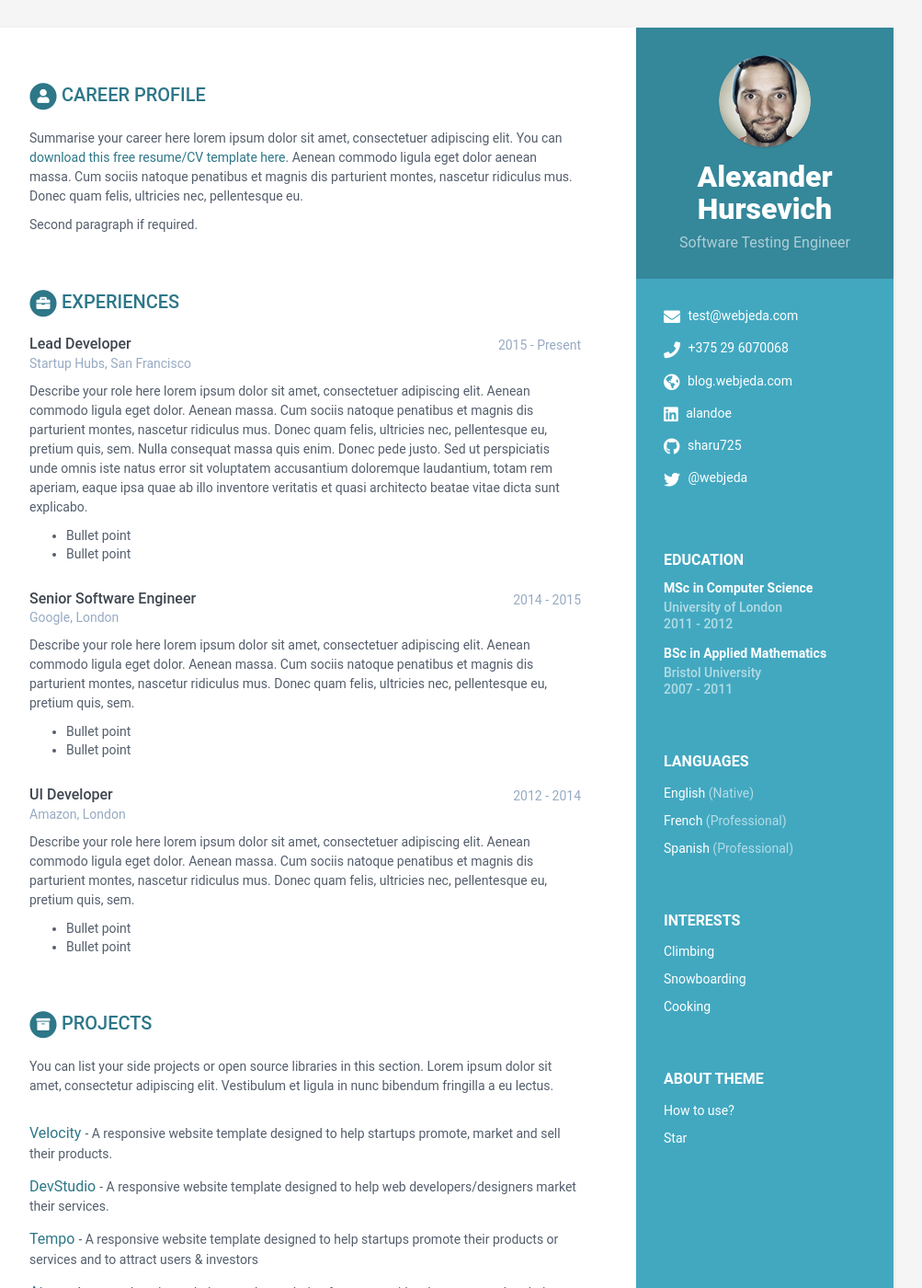
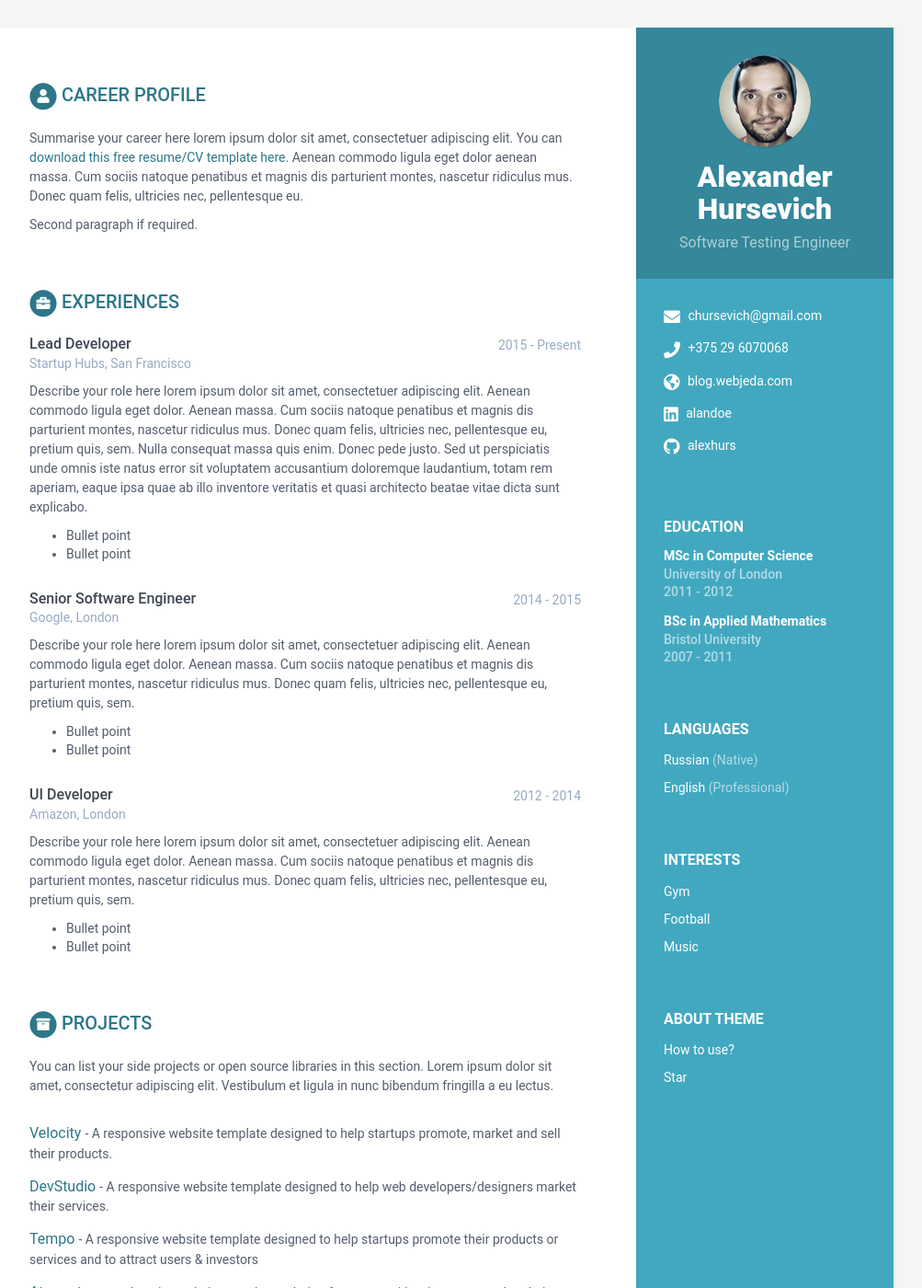
Before and after one commit to alexhurs/alexhurs.github.io, a Jekyll site: the page built from index.html, in a window 1280 px wide and 1400 px high. Shown: the whole window at 92% size, without its empty margins (168-1171 px from the left). Built offline with Jekyll 4.4.1, drawn with Linux system fonts in a browser that asks for light colours.

Commit message:
Update data.yml

```diff
--- a/_data/data.yml
+++ b/_data/data.yml
@@ -12,36 +12,28 @@ sidebar:
     avatar: profile.png  #place a 100x100 picture inside /assets/images/ folder and provide the name of the file below
 
     # Sidebar links
-    email: test@webjeda.com
+    email: chursevich@gmail.com
     phone: +375 29 6070068
     website: blog.webjeda.com #do not add http://
     linkedin: alandoe
-    github: sharu725
-    gitlab:
-    bitbucket:
-    twitter: '@webjeda'
-    stack-overflow: # Number/Username, e.g. 123456/alandoe
-    codewars:
-    goodreads: # Number-Username, e.g. 123456-alandoe
+    github: alexhurs
+    skype: test
 
     languages:
-      - idiom: English
+      - idiom: Russian
         level: Native
 
-      - idiom: French
-        level: Professional
-
-      - idiom: Spanish
+      - idiom: English
         level: Professional
 
     interests:
-      - item: Climbing
+      - item: Gym
         link:
 
-      - item: Snowboarding
+      - item: Football
         link:
 
-      - item: Cooking
+      - item: Music
         link:
 
 career-profile:
```
